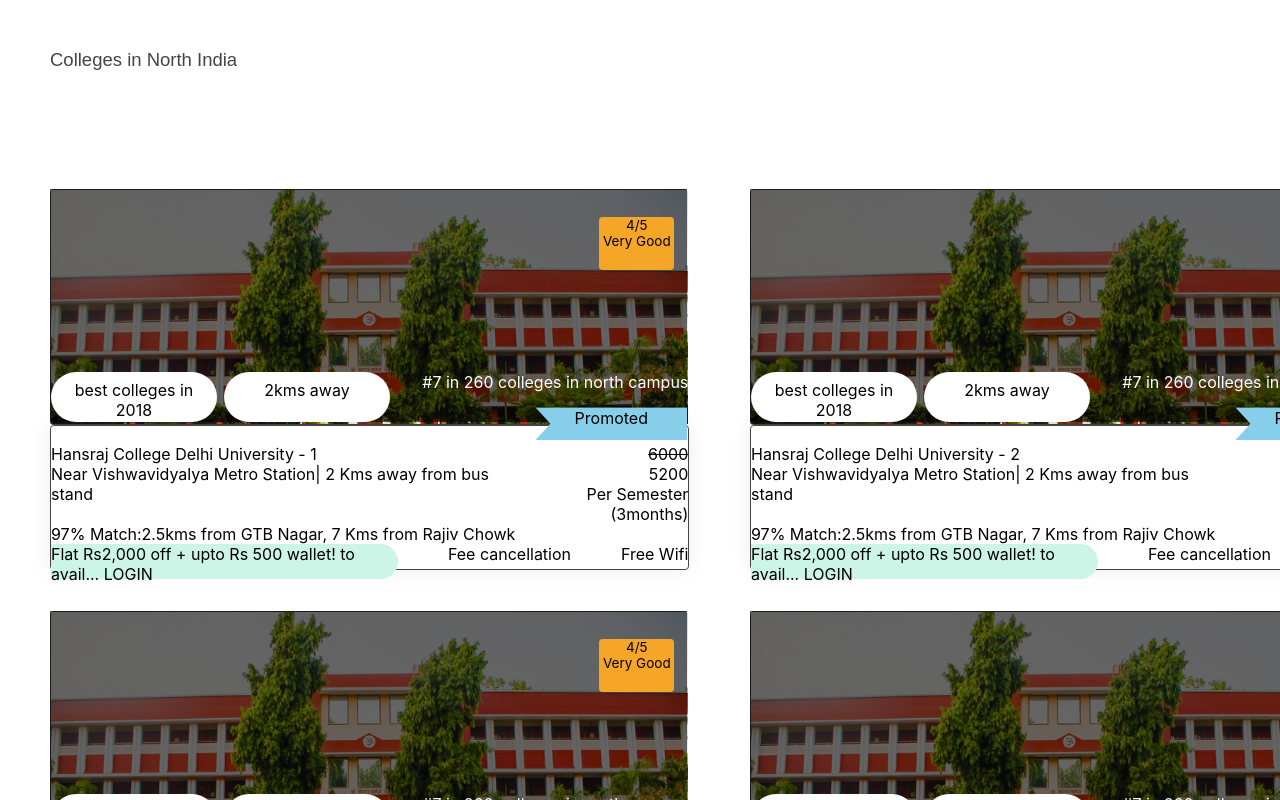
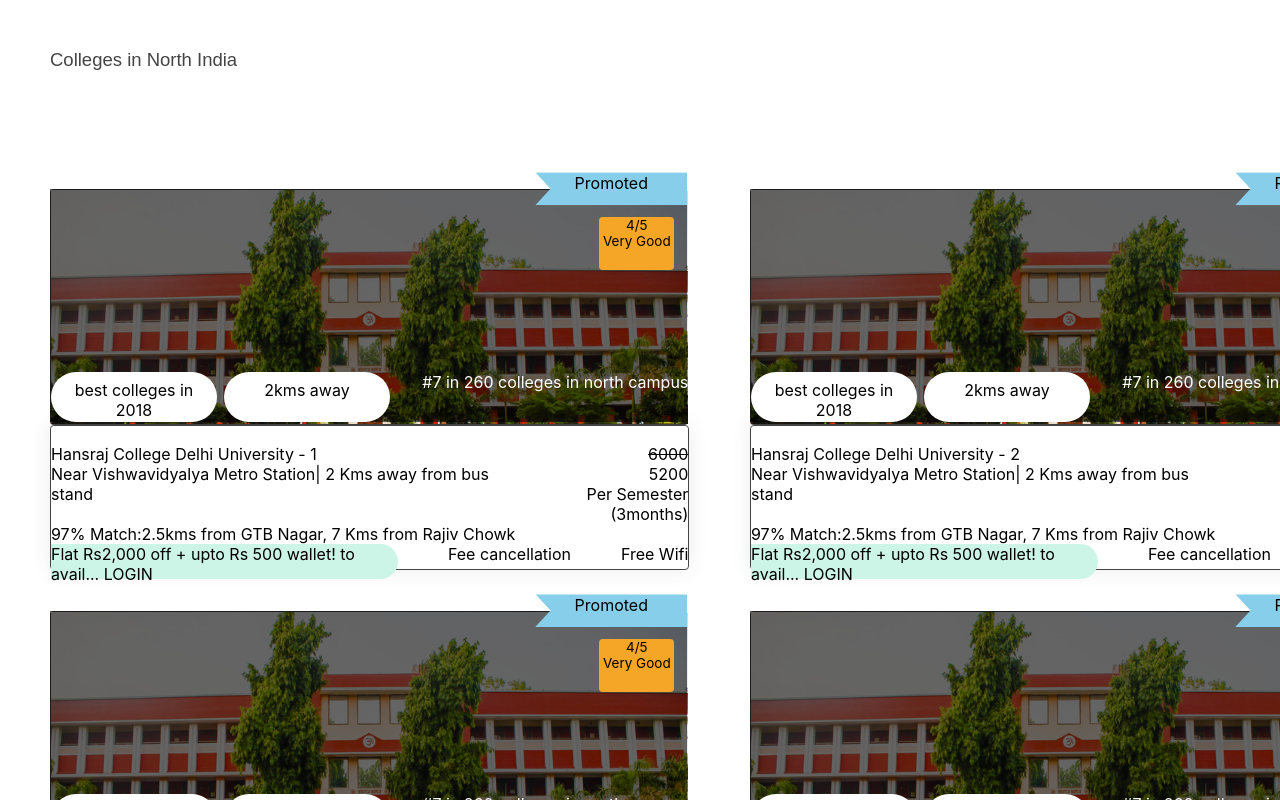
Before and after one commit to ab63/cd, a React (Create React App) app: page / in a window 1280 px wide. Shown: the top 800 px of the page. Built offline with nearby package versions, Linux system fonts and the light colour scheme.

Commit message:
Edit css

```diff
--- a/src/App.css
+++ b/src/App.css
@@ -1,4 +1,4 @@
-.infinite-scroll-component  {
+.infinite-scroll-component {
   padding: 49px 50px;
   display: grid;
   grid-template-columns: repeat(2, 1fr);
@@ -105,6 +105,7 @@
   height: 33px;
   position: absolute;
   text-align: center;
+  z-index: 10000;
   right: 0;
   transform: translateY(-50%);
   clip-path: polygon(100% 0, 100% 50%, 100% 100%, 0% 100%, 10% 50%, 0% 0%);
--- a/src/Card.js
+++ b/src/Card.js
@@ -2,10 +2,10 @@
 function Card({college}) {
     return (
       <div className="card">
+            {college.promoted?<div className="promoted">Promoted</div>:""}
         <div className="image">
             <div className="bg">
             </div>
-        {college.promoted?<div className="promoted">Promoted</div>:""}
             <div className="rating">
                 <div className="rating-number">{college.rating}/5</div>
                 <div className="rating-text">{college.rating_remarks}</div>
```
